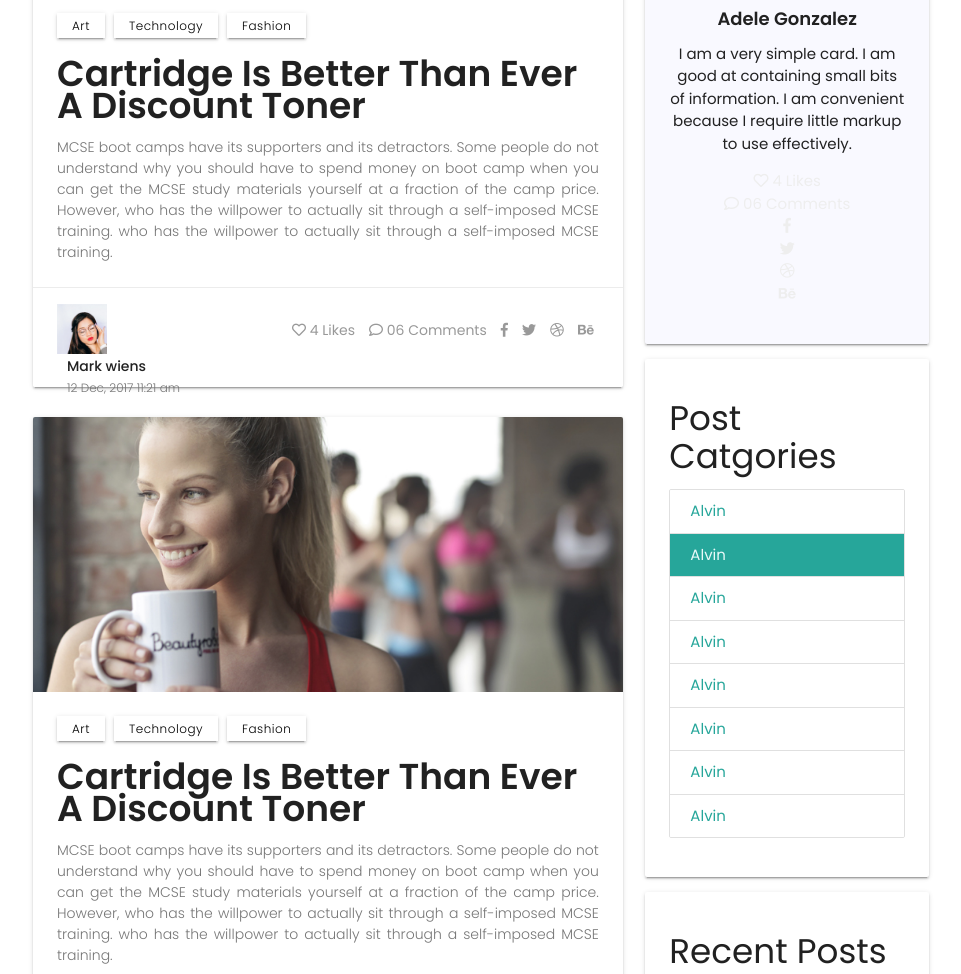
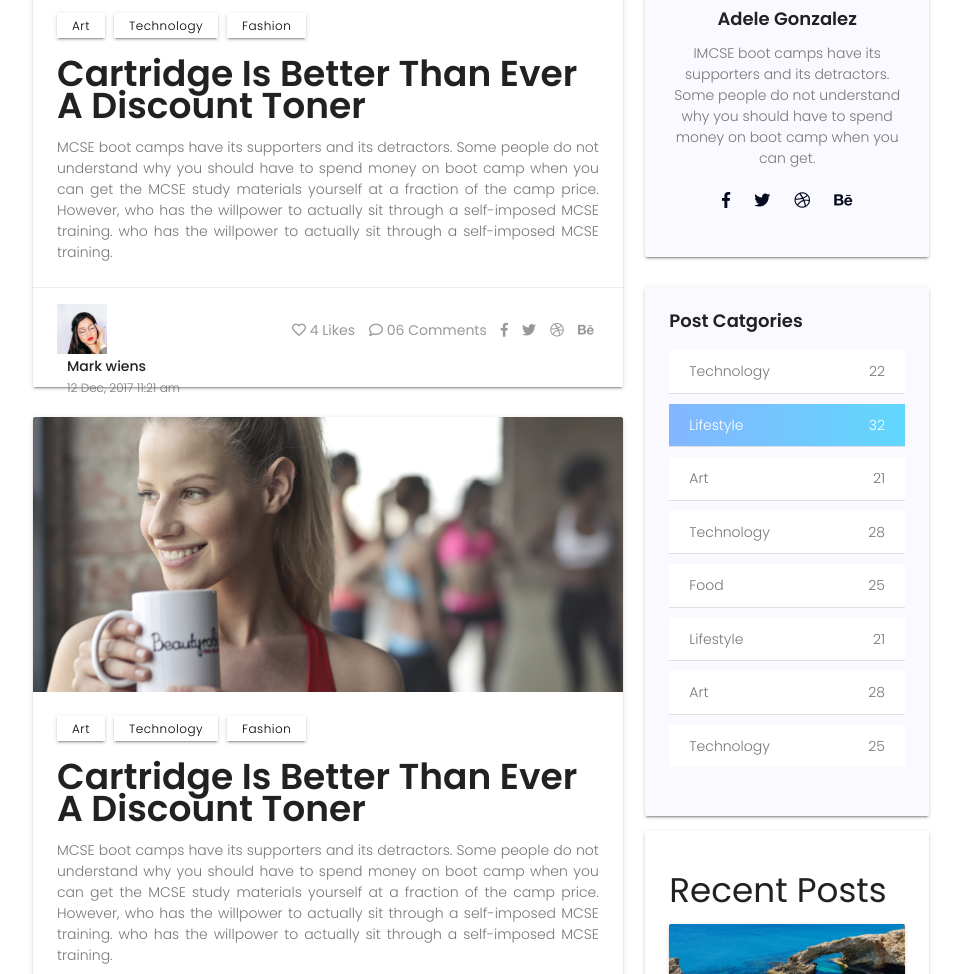
Before and after one commit to Sadekul/Agency-Project, a plain HTML site: page blog.html in a window 1280 px wide. Shown: the part 1039-2013 px from the top of the page, without its empty margins (159-1120 px from the left). Drawn offline with Linux system fonts and the light colour scheme.

Commit message:
complete post catgories section

```diff
--- a/assets/scss/style.scss
+++ b/assets/scss/style.scss
@@ -1094,6 +1094,7 @@ footer.page-footer {
             }
         }
         .aside-client{
+            margin-bottom: 30px;
             .card{
                 background: #f9f9ff !important;
                 .card-image{
@@ -1111,6 +1112,52 @@ footer.page-footer {
                         font-size: 18px;
                         font-weight: 600;
                     }
+                    p{
+                        font-size: $text-font;
+                        font-weight: 300;
+                        color: #777;
+                    }
+                    ul{
+                        padding: 0;
+                        margin: 20px 0;
+                        li{
+                            display: inline-block;
+                            a{
+                                font-size: 16px;
+                                color: #04091e;
+                                margin: 0px 10px;
+                                transition: all .4s;
+                                &:hover{
+                                    color: #83b6ff !important;
+                                }
+                            }
+                        }
+                    }
+                }
+            }
+        }
+        .post-catgories{
+            background: #f9f9ff;
+            h4{
+                font-size: 18px;
+                font-weight: 600;
+                margin-top: 0;
+                margin-bottom: 20px;
+            }
+            .collection{
+                border: none;
+                a{
+                    font-size: $text-font;
+                    font-weight: 300;
+                    color: #777;
+                    margin-bottom: 10px;
+                    span{
+                        float: right;
+                    }
+                }
+                a.active{
+                    color: #fff;
+                    background: $bg-color;
                 }
             }
         }
--- a/blog.html
+++ b/blog.html
@@ -238,14 +238,12 @@
                                 </div>
                                 <div class="card-content">
                                     <span class="card-title">Adele Gonzalez</span>
-                                    <p>I am a very simple card. I am good at containing small bits of information. I am convenient because I require little markup to use effectively.</p>
+                                    <p>IMCSE boot camps have its supporters and its detractors. Some people do not understand why you should have to spend money on boot camp when you can get.</p>
                                     <ul>
-                                        <li><a class="grey-text text-lighten-3" href="#!"><i class="far fa-heart"></i> 4 Likes</a></li>
-                                        <li><a class="grey-text text-lighten-3" href="#!"><i class="far fa-comment"></i> 06 Comments</a></li>
-                                        <li><a class="grey-text text-lighten-3" href="#!"><i class="fab fa-facebook-f"></i></a></li>
-                                        <li><a class="grey-text text-lighten-3" href="#!"><i class="fab fa-twitter"></i></a></li>
-                                        <li><a class="grey-text text-lighten-3" href="#!"><i class="fab fa-dribbble"></i></a></li>
-                                        <li><a class="grey-text text-lighten-3" href="#!"><i class="fab fa-behance"></i></a></li>
+                                        <li><a class="text-lighten-3" href="#!"><i class="fab fa-facebook-f"></i></a></li>
+                                        <li><a class="text-lighten-3" href="#!"><i class="fab fa-twitter"></i></a></li>
+                                        <li><a class="text-lighten-3" href="#!"><i class="fab fa-dribbble"></i></a></li>
+                                        <li><a class="text-lighten-3" href="#!"><i class="fab fa-behance"></i></a></li>
 
                                     </ul>
                                 </div>
@@ -255,14 +253,14 @@
                         <div class="post-catgories card-panel">
                             <h4>Post Catgories</h4>
                             <div class="collection">
-                                <a href="#!" class="collection-item">Alvin</a>
-                                <a href="#!" class="collection-item active">Alvin</a>
-                                <a href="#!" class="collection-item">Alvin</a>
-                                <a href="#!" class="collection-item">Alvin</a>
-                                <a href="#!" class="collection-item">Alvin</a>
-                                <a href="#!" class="collection-item">Alvin</a>
-                                <a href="#!" class="collection-item">Alvin</a>
-                                <a href="#!" class="collection-item">Alvin</a>
+                                <a href="#!" class="collection-item">Technology <span>22</span></a>
+                                <a href="#!" class="collection-item active">Lifestyle <span>32</span></a>
+                                <a href="#!" class="collection-item">Art<span>21</span></a>
+                                <a href="#!" class="collection-item">Technology<span>28</span></a>
+                                <a href="#!" class="collection-item">Food<span>25</span></a>
+                                <a href="#!" class="collection-item">Lifestyle<span>21</span></a>
+                                <a href="#!" class="collection-item">Art<span>28</span></a>
+                                <a href="#!" class="collection-item">Technology<span>25</span></a>
                             </div>
                         </div>
 
```
Also changed, not shown: assets/css/style.css, 1 other file.
